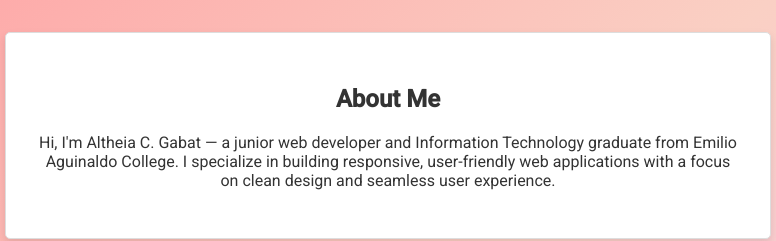
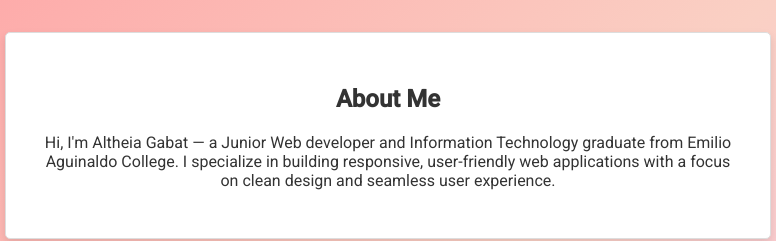
Before and after one commit to eiyaaa/Personal-Portfolio, a plain HTML site: page index.html in a window 1280 px wide. Both pictures are taken after a click on the link "About". Shown: the top 241 px of the page, 377-1153 px from the left. Drawn offline with Linux system fonts and the light colour scheme.

Commit message:
Update index.html

```diff
--- a/index.html
+++ b/index.html
@@ -64,7 +64,7 @@
       <section id="about" class="content-section">
         <div class="content-about">
           <h2>About Me</h2>
-          <p>Hi, I'm Altheia C. Gabat — a junior web developer and Information Technology graduate from Emilio Aguinaldo College.
+          <p>Hi, I'm Altheia Gabat — a Junior Web developer and Information Technology graduate from Emilio Aguinaldo College.
             I specialize in building responsive, user-friendly web applications with a focus on clean design and seamless user experience.
           </p>
         </div>
```
